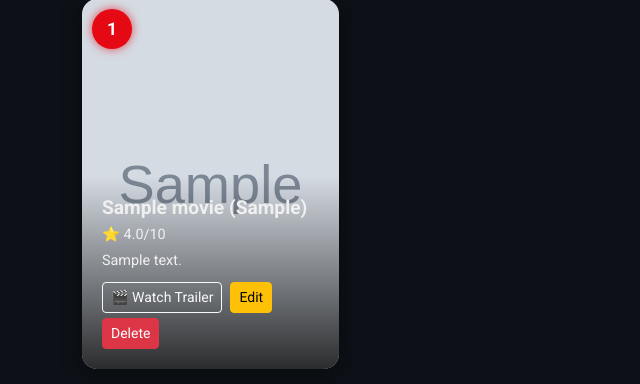
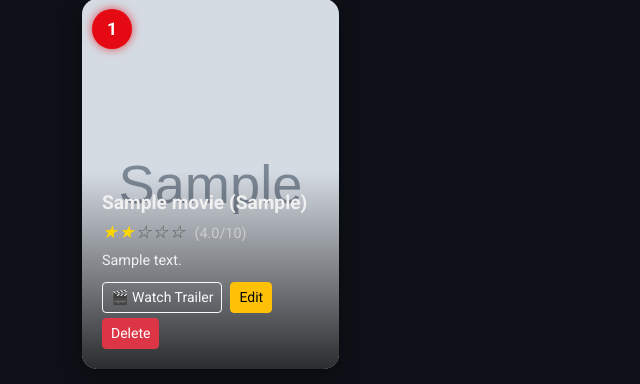
Before and after one commit to yuvraj710/top-10-movies, a Flask app: page / in a window 1280 px wide. Shown: the part 209-593 px from the top of the page, without its empty margins (0-640 px from the left). Run offline with Flask 3, Linux system fonts and the light colour scheme; tables that the repository leaves empty hold one stand-in row (values such as "Sample post"); grey boxes marked "Sample" are stand-in pictures.

Commit message:
Fix star rating display with gold and gray styled rendering using HTML-safe spans

```diff
--- a/app.py
+++ b/app.py
@@ -86,5 +86,19 @@ def delete(movie_id):
     db.session.commit()
     return redirect(url_for("home"))
 
+# Jinja filter: visual stars with gold and gray using <i> tags
+@app.template_filter("stars")
+def stars_filter(rating):
+    if rating is None:
+        return ""
+    rounded = round(rating / 2)
+    stars_html = ""
+    for i in range(5):
+        if i < rounded:
+            stars_html += '<i class="star full">★</i>'
+        else:
+            stars_html += '<i class="star empty">☆</i>'
+    return stars_html
+
 if __name__ == '__main__':
     app.run(debug=True)
--- a/templates/index.html
+++ b/templates/index.html
@@ -52,6 +52,21 @@
             font-size: 0.9rem;
             margin: 5px 0;
         }
+        .star {
+            font-size: 1.1rem;
+            letter-spacing: 1px;
+        }
+        .star.full {
+            color: gold;
+        }
+        .star.empty {
+            color: #555;
+        }
+        .stars span {
+            color: #ccc;
+            font-weight: normal;
+            margin-left: 5px;
+        }
         .overlay .btn {
             margin: 5px 4px 0 0;
         }
@@ -92,7 +107,10 @@
                 <img src="{{ movie.img_url }}" alt="{{ movie.title }}" class="movie-img">
                 <div class="overlay">
                     <h5>{{ movie.title }} ({{ movie.year }})</h5>
-                    <p>⭐ {{ movie.rating }}/10</p>
+                    <p class="stars">
+                        {{ movie.rating|stars|safe }}
+                        <span>({{ movie.rating }}/10)</span>
+                    </p>
                     <p>{{ movie.review }}</p>
                     {% if movie.trailer_url %}
                         <a href="{{ movie.trailer_url }}" class="btn btn-sm btn-outline-light" target="_blank">🎬 Watch Trailer</a>
```
